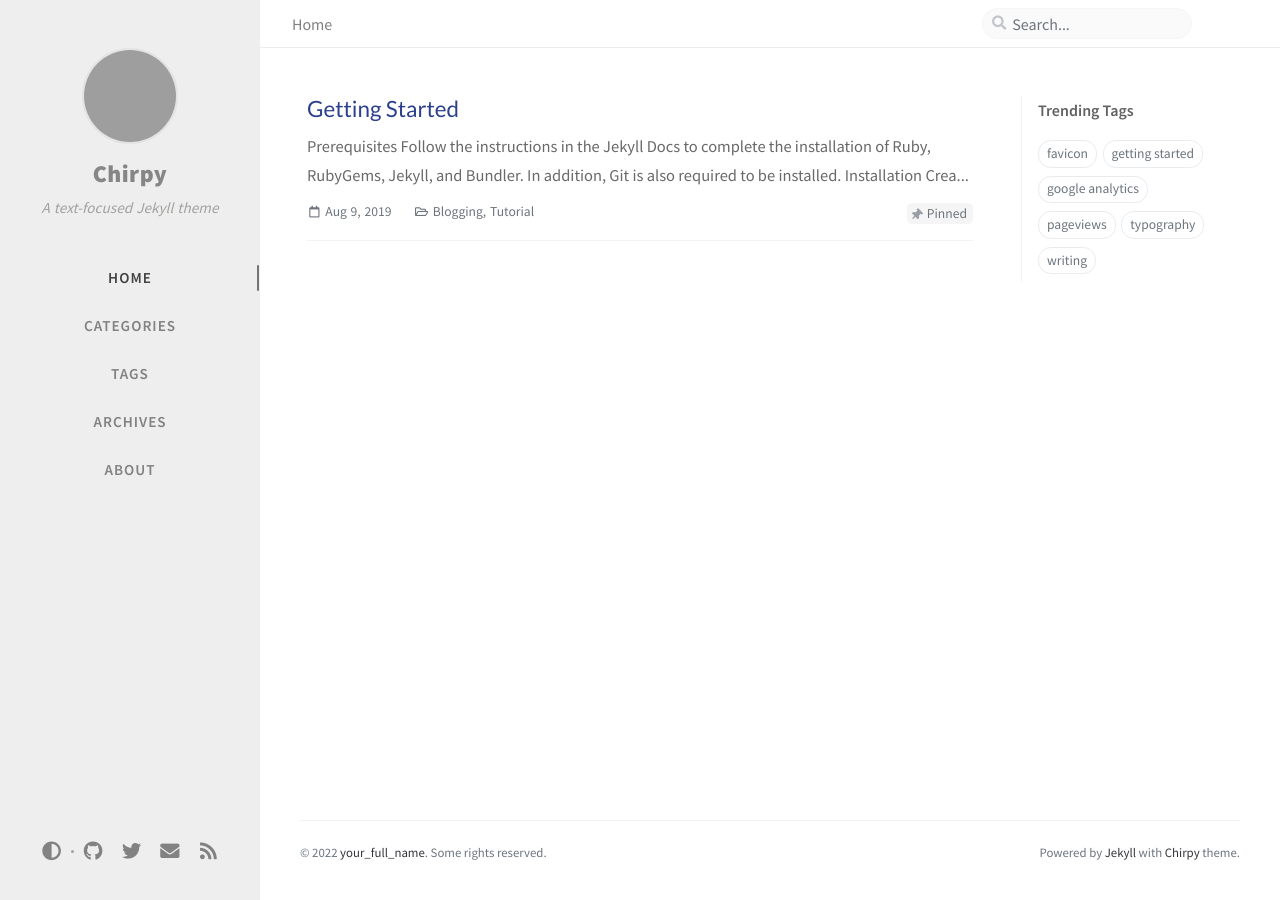
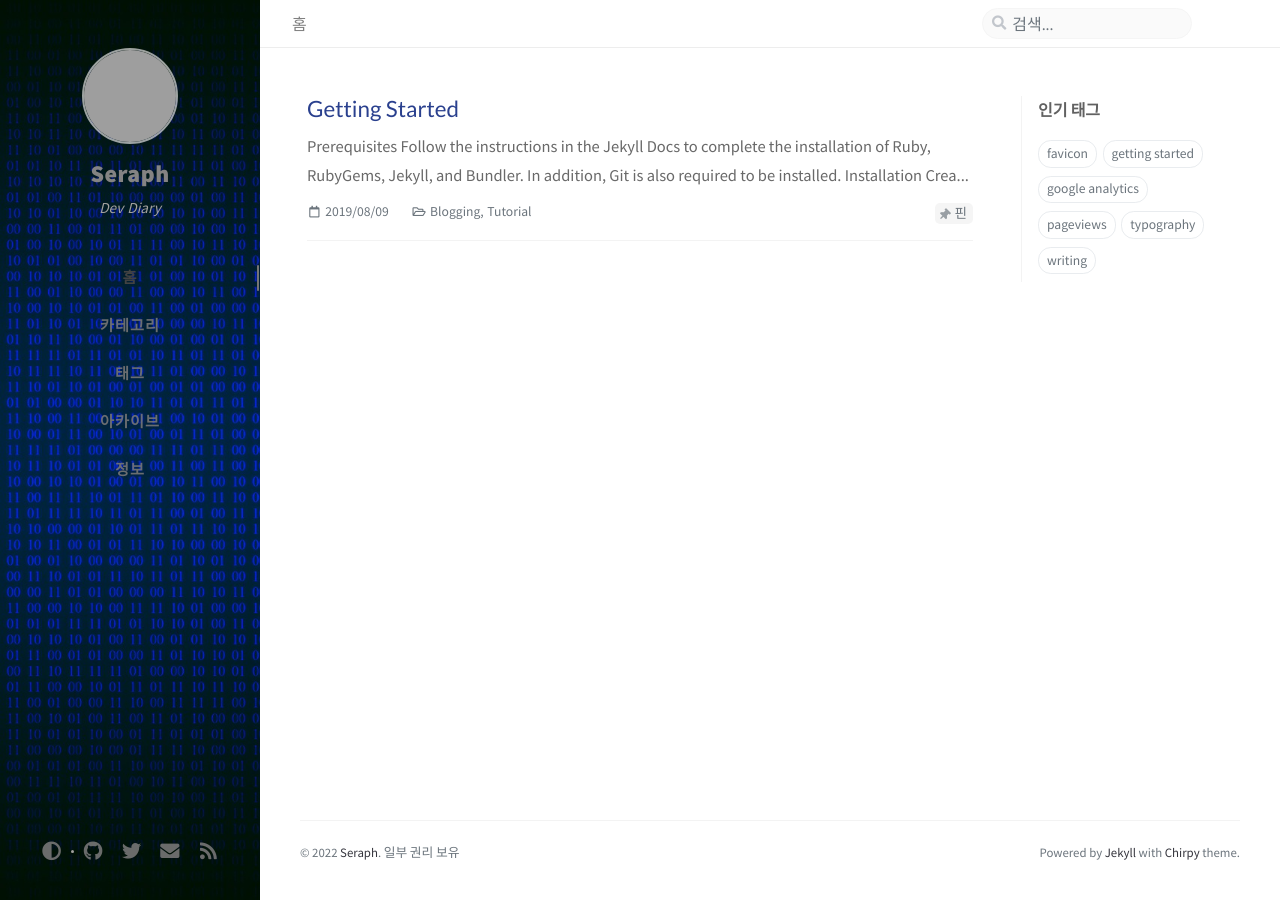
Before and after one commit to qbwvwdp/qbwvwdp.github.io, a Jekyll site: the page built from index.html, in a window 1280 px wide. Built offline with Jekyll 4.4.1, drawn with Linux system fonts in a browser that asks for light colours; nearby versions of some CDN libraries; comment, search, counter and statistics services are not loaded; grey boxes are pictures that could not be loaded.

```diff
--- a/_config.yml
+++ b/_config.yml
@@ -10,18 +10,18 @@ baseurl: ''
 # The language of the webpage › http://www.lingoes.net/en/translator/langcode.htm
 # If it has the same name as one of the files in folder `_data/locales`, the layout language will also be changed,
 # otherwise, the layout language will use the default value of 'en'.
-lang: en
+lang: ko-KR
 
 
 # Change to your timezone › http://www.timezoneconverter.com/cgi-bin/findzone/findzone
-timezone: Asia/Shanghai
+timezone: Asia/Seoul
 
 # jekyll-seo-tag settings › https://github.com/jekyll/jekyll-seo-tag/blob/master/docs/usage.md
 # ↓ --------------------------
 
-title: Chirpy                          # the main title
+title: Seraph                          # the main title
 
-tagline: A text-focused Jekyll theme   # it will display as the sub-title
+tagline: Dev Diary   # it will display as the sub-title
 
 description: >-                        # used by seo meta and the atom feed
   A minimal, responsive, and powerful Jekyll theme for presenting professional writing.
@@ -30,20 +30,21 @@ description: >-                        # used by seo meta and the atom feed
 url: ''
 
 github:
-  username: github_username             # change to your github username
+  username: qbwvwdp             # change to your github username
 
-twitter:
-  username: twitter_username            # change to your twitter username
+#twitter:
+#  username: twitter_username            # change to your twitter username
 
 social:
   # Change to your full name.
   # It will be displayed as the default author of the posts and the copyright owner in the Footer
-  name: your_full_name
-  email: example@domain.com             # change to your email address
+  name: Seraph
+  email: qbwvwdp@naver.com             # change to your email address
   links:
     # The first element serves as the copyright owner's link
-    - https://twitter.com/username      # change to your twitter homepage
-    - https://github.com/username       # change to your github homepage
+    # - https://twitter.com/username      # change to your twitter homepage
+    - https://github.com/qbwvwdp       # change to your github homepage
+    - https://blog.naver.com/qbwvwdp
     # Uncomment below to add more social links
     # - https://www.facebook.com/username
     # - https://www.linkedin.com/in/username
@@ -81,7 +82,7 @@ theme_mode:   # [light|dark]
 img_cdn: 'https://raw.githubusercontent.com/cotes2020/chirpy-images/main'
 
 # the avatar on sidebar, support local or CORS resources
-avatar: '/commons/avatar.jpg'
+avatar: '/assets/img/profile.png'
 
 # boolean type, the global switch for ToC in posts.
 toc: true
--- a/_sass/addon/commons.scss
+++ b/_sass/addon/commons.scss
@@ -633,7 +633,6 @@ $sidebar-display: "sidebar-display";
 
 #sidebar {
   @include pl-pr(0);
-
   position: fixed;
   top: 0;
   left: 0;
@@ -641,23 +640,22 @@ $sidebar-display: "sidebar-display";
   overflow-y: auto;
   width: $sidebar-width;
   z-index: 99;
-  background: var(--sidebar-bg);
-
+  /*background: var(--sidebar-bg);*/
+  background-image: url('/assets/img/sidebar-bg-img.jpg'); /*사용하고 싶은 이미지 경로*/
+  background-size: cover; /*이미지의 size가 보여질 부분의 사이즈와 다른 경우에는 이미지 크기를 꽉차게 만든다 */
+  background-repeat: no-repeat; /*이미지의 size가 보여질 부분의 사이즈와 다른 경우 이미지가 반복하여 나오는데, 반복하지 않겠다*/
   /* Hide scrollbar for Chrome, Safari and Opera */
   &::-webkit-scrollbar {
     display: none;
   }
-
   /* Hide scrollbar for IE, Edge and Firefox */
-  -ms-overflow-style: none;  /* IE and Edge */
-  scrollbar-width: none;  /* Firefox */
-
+  -ms-overflow-style: none; /* IE and Edge */
+  scrollbar-width: none; /* Firefox */
   a {
     @extend %sidebar-links;
 
     &:hover {
       @include no-text-decoration;
-
       color: var(--sidebar-active-color) !important;
     }
   }
@@ -691,14 +689,13 @@ $sidebar-display: "sidebar-display";
         transform: scale(1.2);
       }
     }
-  } /* #avatar */
-
+  }
+  /* #avatar */
   .site-title {
     margin-top: 0.55rem;
 
     a {
       @extend %clickable-transition;
-
       font-weight: 900;
       font-size: 1.5rem;
       letter-spacing: 0.5px;
@@ -771,8 +768,8 @@ $sidebar-display: "sidebar-display";
           pointer-events: none;
         }
       }
-    } /* li */
-
+    }
+    /* li */
     @mixin fix-cursor($top) {
       top: $top;
       visibility: visible;
@@ -789,15 +786,17 @@ $sidebar-display: "sidebar-display";
             @include fix-cursor($top);
           }
         }
-      } @else {
+      }
+      @else {
         > li.active:nth-child(#{$i}):last-child::after,
         > li.nav-item:nth-child(#{$i}):last-child:hover::after {
           @include fix-cursor($top);
         }
       }
-    } /* @for */
-  } /* ul */
-
+    }
+    /* @for */
+  }
+  /* ul */
   .sidebar-bottom {
     margin-bottom: 2.1rem;
 
@@ -839,14 +838,14 @@ $sidebar-display: "sidebar-display";
 
     .icon-border {
       @extend %no-cursor;
-
       background-color: var(--sidebar-muted-color);
       content: "";
       width: 3px;
       height: 3px;
       border-radius: 50%;
     }
-  } /* .sidebar-bottom */
+  }
+  /* .sidebar-bottom */
 } /* #sidebar */
 
 @media (hover: hover) {
--- /dev/null
+++ b/google0cd42a38c440807d.html
@@ -0,0 +1 @@
+google-site-verification: google0cd42a38c440807d.html
```
Also changed, not shown: assets/img/favicons/android-chrome-192x192.png, assets/img/favicons/android-chrome-512x512.png, assets/img/favicons/apple-touch-icon.png, assets/img/favicons/favicon-16x16.png, assets/img/favicons/favicon-32x32.png, assets/img/favicons/favicon.ico, assets/img/favicons/mstile-150x150.png, assets/img/favicons/safari-pinned-tab.svg (added), assets/img/sidebar-bg-img.jpg (added).
